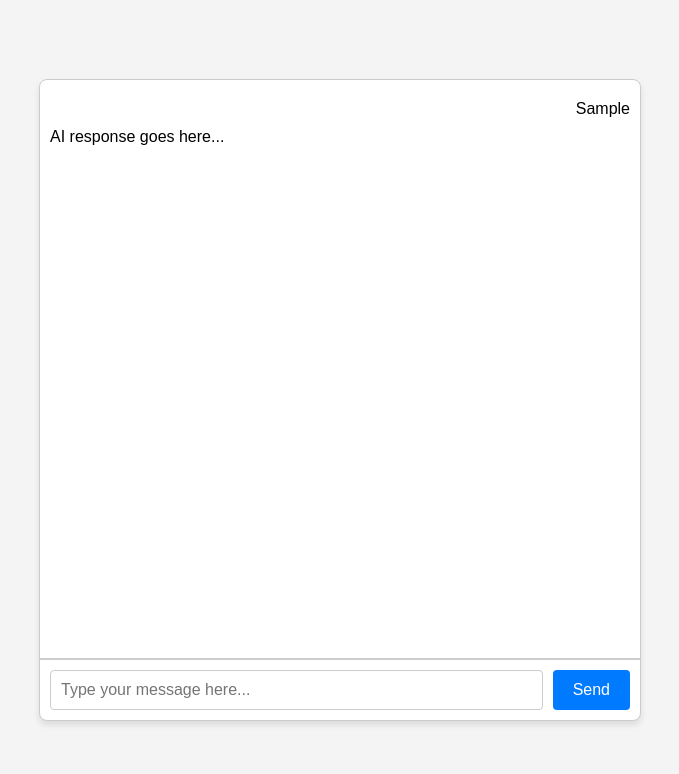
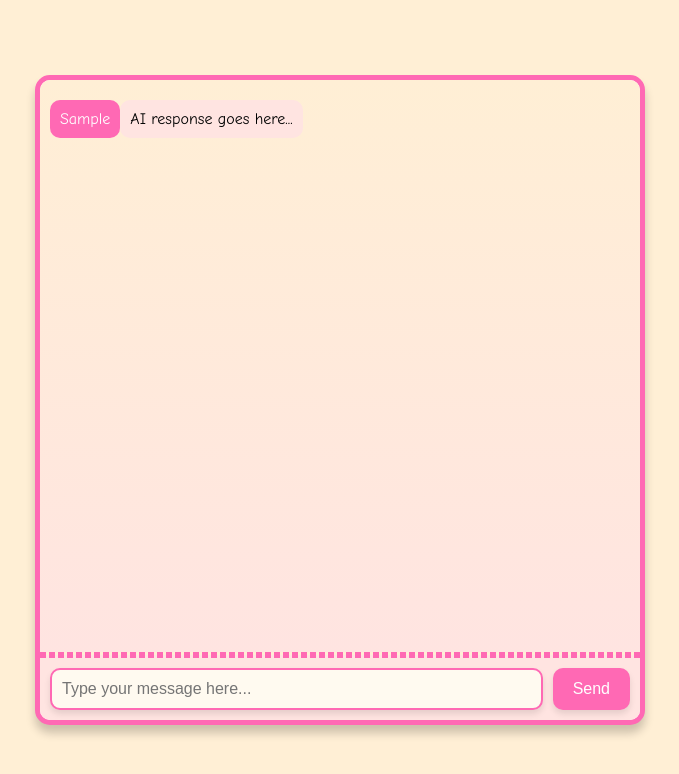
Before and after one commit to casandratimofte/AI_Homework_2, a plain HTML site: page Index.html in a window 1280 px wide. Both pictures are taken after typing "Sample" into the empty fields and a click on the button "Send". Shown: the whole page, without its empty margins (300-979 px from the left). Drawn offline with Linux system fonts and the light colour scheme.

Commit message:
Enhance chat UI with animations and improved styling

```diff
--- a/script.js
+++ b/script.js
@@ -1,4 +1,4 @@
-// JavaScript to handle chat UI interactions
+// JavaScript to handle chat UI interactions with animations
 document.getElementById('send-button').addEventListener('click', function() {
     const inputField = document.getElementById('chat-input');
     const message = inputField.value.trim();
@@ -11,6 +11,12 @@ document.getElementById('send-button').addEventListener('click', function() {
         userMessage.textContent = message;
         userMessage.style.textAlign = 'right';
         userMessage.style.margin = '10px 0';
+        userMessage.style.padding = '10px';
+        userMessage.style.backgroundColor = '#ff69b4';
+        userMessage.style.color = '#fff';
+        userMessage.style.borderRadius = '10px';
+        userMessage.style.display = 'inline-block';
+        userMessage.style.animation = 'fadeIn 0.5s ease';
         chatWindow.appendChild(userMessage);
 
         // Clear input field
@@ -20,12 +26,33 @@ document.getElementById('send-button').addEventListener('click', function() {
         chatWindow.scrollTop = chatWindow.scrollHeight;
 
         // Placeholder for AI response (to be implemented later)
+        setTimeout(() => {
             const aiMessage = document.createElement('div');
             aiMessage.textContent = 'AI response goes here...';
             aiMessage.style.textAlign = 'left';
             aiMessage.style.margin = '10px 0';
+            aiMessage.style.padding = '10px';
+            aiMessage.style.backgroundColor = '#ffe4e1';
+            aiMessage.style.color = '#000';
+            aiMessage.style.borderRadius = '10px';
+            aiMessage.style.display = 'inline-block';
+            aiMessage.style.animation = 'fadeIn 0.5s ease';
             chatWindow.appendChild(aiMessage);
 
             chatWindow.scrollTop = chatWindow.scrollHeight;
+        }, 1000);
     }
 });
+
+// Animation for fading in messages
+const style = document.createElement('style');
+style.textContent = `
+@keyframes fadeIn {
+    0% {
+        opacity: 0;
+    }
+    100% {
+        opacity: 1;
+    }
+}`;
+document.head.appendChild(style);
--- a/styles.css
+++ b/styles.css
@@ -1,13 +1,13 @@
-/* General styles for the chat UI */
+/* Children's themed styles for the chat UI */
 body {
-    font-family: Arial, sans-serif;
+    font-family: 'Comic Sans MS', cursive, sans-serif;
     margin: 0;
     padding: 0;
     display: flex;
     justify-content: center;
     align-items: center;
     height: 100vh;
-    background-color: #f4f4f4;
+    background-color: #ffefd5; /* Light pastel yellow */
 }
 
 #chat-container {
@@ -16,44 +16,65 @@ body {
     height: 80%;
     display: flex;
     flex-direction: column;
-    border: 1px solid #ccc;
-    border-radius: 8px;
+    border: 5px solid #ff69b4; /* Hot pink border */
+    border-radius: 15px;
     background-color: #fff;
-    box-shadow: 0 4px 6px rgba(0, 0, 0, 0.1);
+    box-shadow: 0 8px 10px rgba(0, 0, 0, 0.2);
+    overflow: hidden;
+    animation: bounceIn 1s ease;
 }
 
 #chat-window {
     flex: 1;
     padding: 10px;
     overflow-y: auto;
-    border-bottom: 1px solid #ccc;
+    border-bottom: 3px dashed #ff69b4; /* Dashed pink border */
+    background: linear-gradient(to bottom, #ffefd5, #ffe4e1); /* Gradient background */
 }
 
 #input-container {
     display: flex;
     padding: 10px;
-    border-top: 1px solid #ccc;
+    border-top: 3px dashed #ff69b4;
+    background-color: #ffe4e1; /* Light pink */
 }
 
 #chat-input {
     flex: 1;
     padding: 10px;
-    border: 1px solid #ccc;
-    border-radius: 4px;
+    border: 2px solid #ff69b4;
+    border-radius: 10px;
     font-size: 16px;
+    background-color: #fffaf0; /* Floral white */
+    box-shadow: 0 4px 6px rgba(0, 0, 0, 0.1);
 }
 
 #send-button {
     margin-left: 10px;
     padding: 10px 20px;
     border: none;
-    border-radius: 4px;
-    background-color: #007bff;
+    border-radius: 10px;
+    background-color: #ff69b4;
     color: #fff;
     font-size: 16px;
     cursor: pointer;
+    box-shadow: 0 4px 6px rgba(0, 0, 0, 0.1);
+    transition: transform 0.2s;
 }
 
 #send-button:hover {
-    background-color: #0056b3;
+    background-color: #ff1493; /* Deep pink */
+    transform: scale(1.1);
 }
+
+/* Animations */
+@keyframes bounceIn {
+    0% {
+        transform: scale(0.5);
+        opacity: 0;
+    }
+    100% {
+        transform: scale(1);
+        opacity: 1;
+    }
+}
```
Lines whose indentation alone changed are shown as unchanged.
